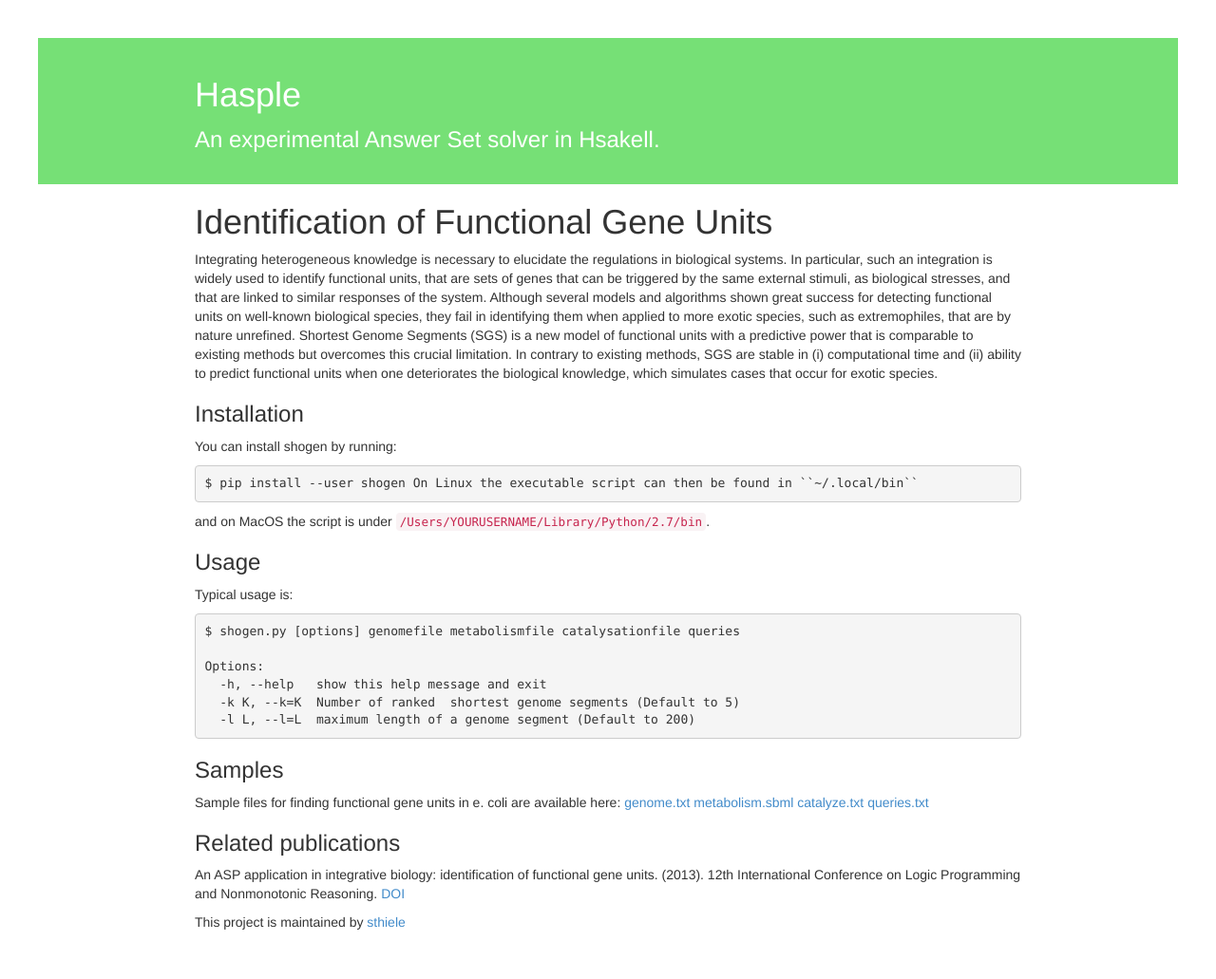
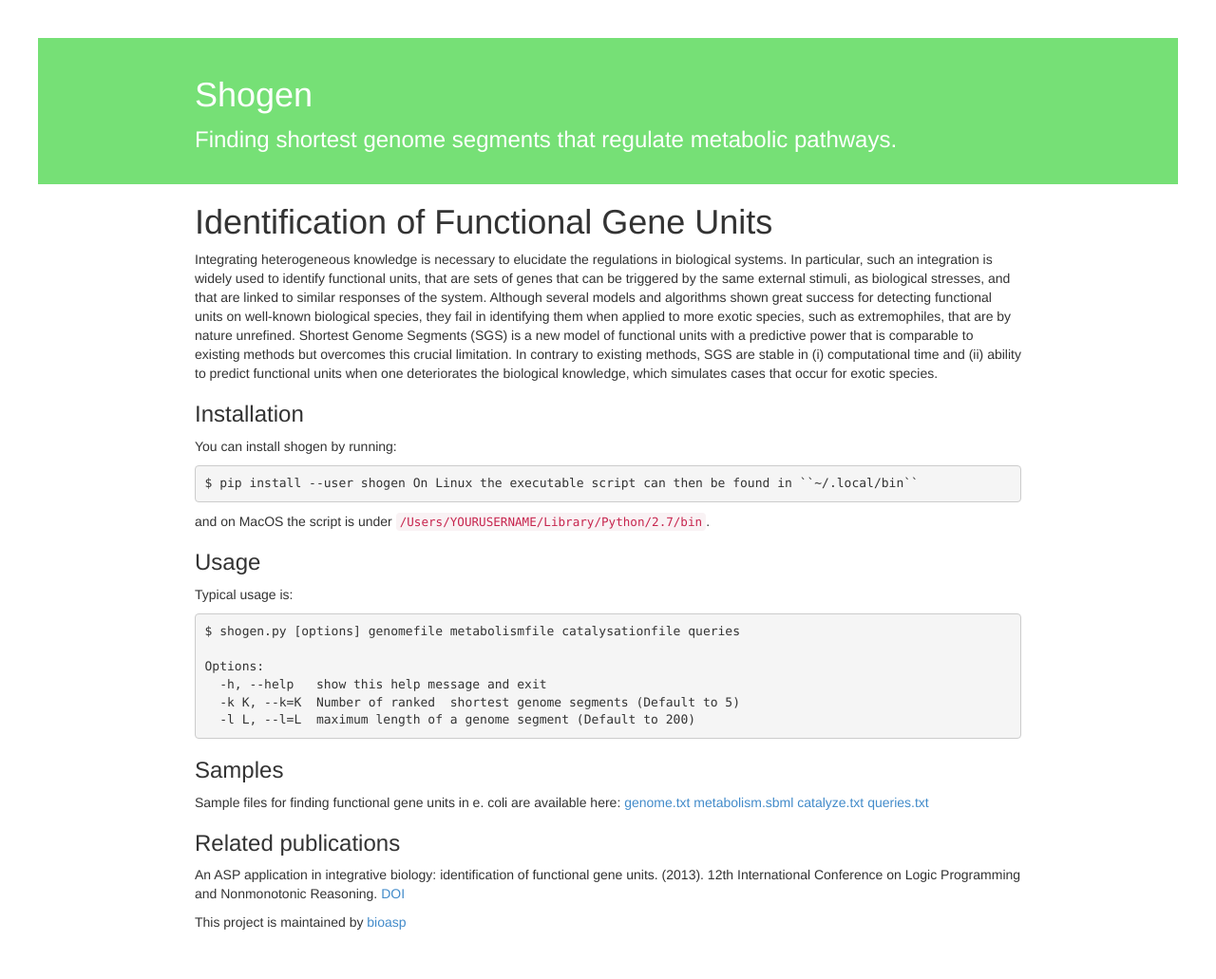
Before and after one commit to bioasp/shogen, a Jekyll site: the page built from index.md, in a window 1280 px wide. Shown: the whole page at 95% size. Built offline with Jekyll 4.4.1, drawn with Linux system fonts in a browser that asks for light colours.

Commit message:
Update index.html

```diff
--- a/_layouts/index.html
+++ b/_layouts/index.html
@@ -33,8 +33,8 @@
 
     <div class="bs-docs-header" id="content">
     <div class="container">
-     <h1>Hasple</h1>
-     <p>An experimental Answer Set solver in Hsakell.</p>
+     <h1>Shogen</h1>
+     <p>Finding shortest genome segments that regulate metabolic pathways.</p>
     </div>
     </div>
 
@@ -45,7 +45,7 @@
      {{content}}
 
       <footer>
-        <p>This project is maintained by <a href="https://github.com/sthiele">sthiele</a></p>
+        <p>This project is maintained by <a href="https://github.com/bioasp">bioasp</a></p>
       </footer>
     </div>
     <script src="javascripts/scale.fix.js"></script>
```
